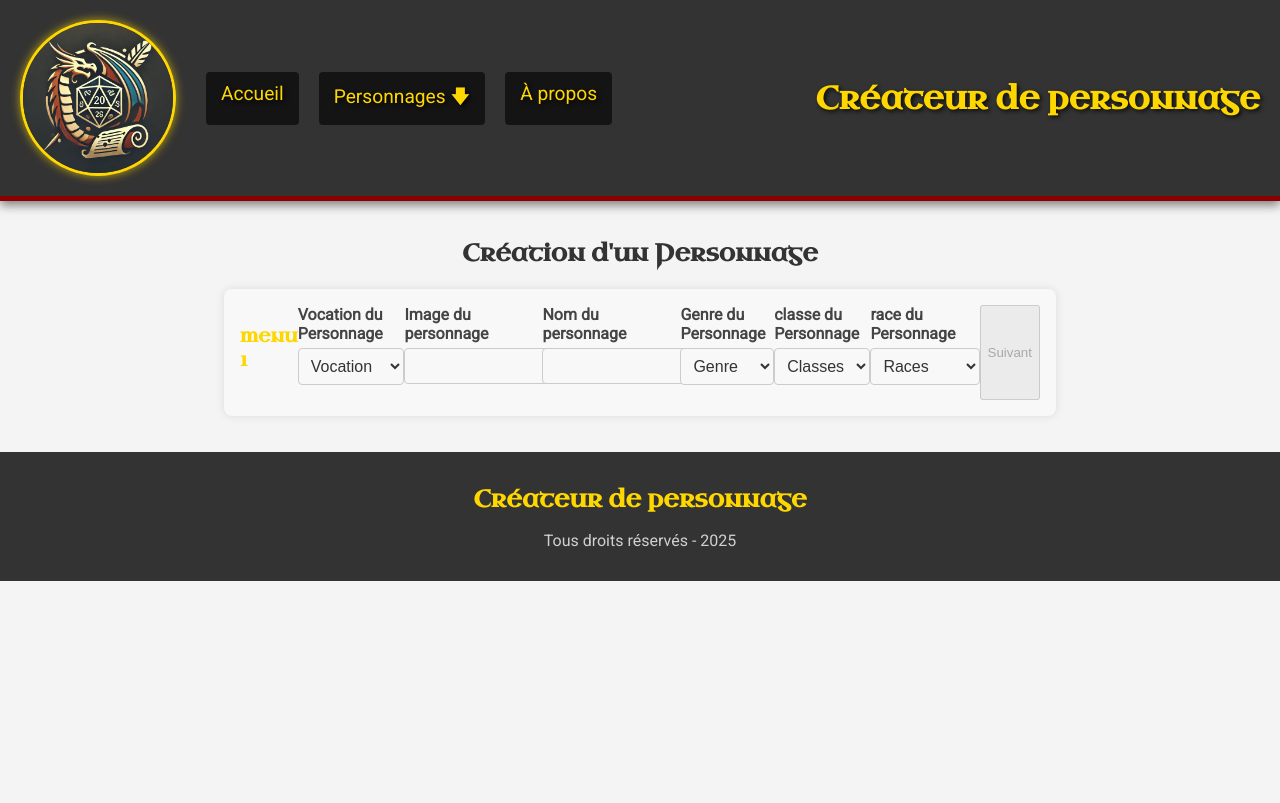
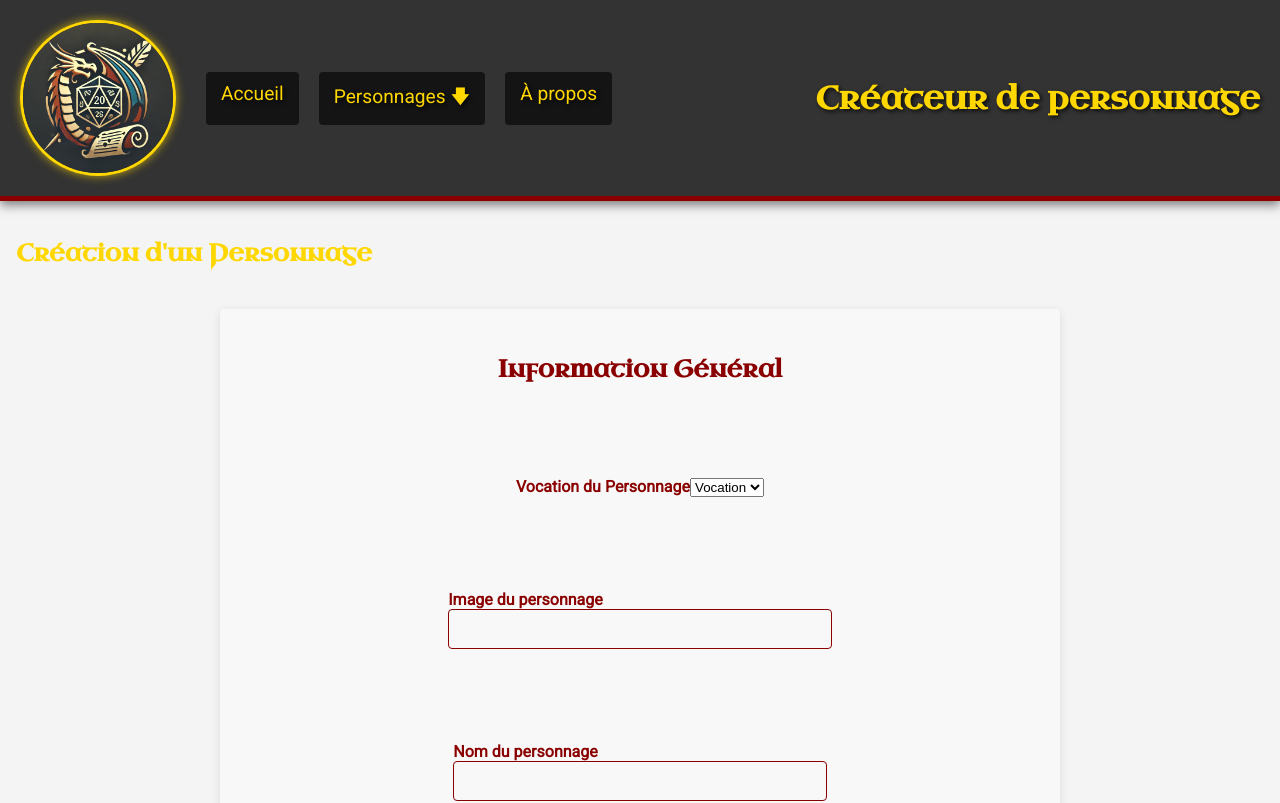
Before and after one commit to sebastien-malo-jean/H25-41F_Library_Frontend, a React (Vite) app: page /characters/create in a window 1280 px wide. Shown: the top 803 px of the page. Built offline with nearby package versions, Linux system fonts and the light colour scheme.

Commit message:
refactorisation : amélioration des styles et de la structure du formulaire de création de personnage pour une meilleure lisibilité et réactivité

```diff
--- a/src/components/FormAddCharacter/FormAddCharacter.css
+++ b/src/components/FormAddCharacter/FormAddCharacter.css
@@ -1,99 +1,173 @@
-h2 {
-    text-align: center;
-    color: #333;
+/* FormAddCharacter.css */
+
+/* Section générale du formulaire */
+
+.formAddCharacter {
+    display: flex;
+    flex-direction: column;
+    align-items: center;
 }
 
-form {
+.formAddCharacter__section {
+    flex-direction: column;
+    margin-top: var(--spacing-4);
+    padding: var(--spacing-4);
+    background-color: var(--light);
+    border-radius: var(--border-radius);
+    box-shadow: 0 2px 8px rgba(0, 0, 0, 0.1);
     max-width: 800px;
-    margin: 20px auto;
-    padding: 1rem;
-    background: #f8f8f8;
-    border-radius: 8px;
-    box-shadow: 0 0 10px rgba(0, 0, 0, 0.1);
-    display: flex;
-    flex-direction: column;
+    min-width: 800px;
+    min-height: 750px;
+    justify-content: space-between;
+    align-items: center;
 }
 
-.input-group {
-    margin-bottom: 15px;
+/* Titre des sections */
+.formAddCharacter__section h3 {
+    font-size: 24px;
+    color: var(--primary);
+    margin-bottom: var(--spacing-3);
 }
 
-.input-group label {
-    display: block;
-    font-weight: bold;
-    margin-bottom: 5px;
-    color: #444;
+.formAddCharacter__select-group {
+    display: flex;
+    gap: var(--spacing-4);
 }
 
-.input-group input,
-.input-group select,
-.input-group textarea {
-    width: 100%;
-    padding: 8px;
-    border: 1px solid #ccc;
-    border-radius: 4px;
+/* Groupes d'input */
+.formAddCharacter__input-group {
+    margin-bottom: var(--spacing-3);
+}
+
+/* Labels des inputs */
+.formAddCharacter__input-group label {
+    font-size: 16px;
+    font-weight: bold;
+    color: var(--primary);
+}
+
+.formAddCharacter__textarea {
+    min-width: 100%;
+}
+
+/* Champs de saisie */
+.formAddCharacter__input-group input {
+    padding: var(--spacing-2);
+    border: 1px solid var(--primary);
+    border-radius: var(--border-radius);
+    font-size: 16px;
+    background-color: var(--light);
+    color: var(--dark);
+    box-sizing: border-box;
+    min-width: 100%;
+}
+
+/* Boutons */
+.formAddCharacter__button-group {
+    display: flex;
+    min-width: 100%;
+    justify-content: space-between;
+    margin-top: var(--spacing-4);
+}
+
+.formAddCharacter__button-group>button:only-child {
+    margin-left: auto;
+}
+
+.formAddCharacter__button-group button,
+.formAddCharacter__button-group input[type="submit"] {
+    padding: var(--spacing-2) var(--spacing-3);
+    border-radius: var(--border-radius);
+    font-weight: bold;
+    cursor: pointer;
+}
+
+.formAddCharacter__button-group button {
+    background-color: var(--secondary);
+    color: var(--light);
+    border: none;
+}
+
+.formAddCharacter__button-group button:hover {
+    background-color: var(--secondary-dark);
+}
+
+.formAddCharacter__button-group input[type="submit"] {
+    background-color: var(--primary);
+    color: var(--light);
+    border: none;
     font-size: 16px;
 }
 
-.input-group h3 {
-    margin-top: 20px;
-    color: #222;
-    border-bottom: 2px solid #ddd;
-    padding-bottom: 5px;
+.formAddCharacter__button-group input[type="submit"]:disabled,
+.formAddCharacter__button-group button[type="button"]:disabled {
+    background-color: var(--dark);
+    cursor: not-allowed;
 }
 
-.input-group button {
-    margin-top: 5px;
-    padding: 6px 12px;
-    background: #007bff;
-    color: white;
-    border: none;
-    border-radius: 4px;
-    cursor: pointer;
-    transition: background 0.3s;
+.formAddCharacter__button-group input[type="submit"]:not(:disabled):hover {
+    background-color: var(--primary-dark);
 }
 
-.input-group button:hover {
-    background: #0056b3;
+/* Statistiques de personnage */
+.formAddCharacter__stats {
+    display: flex;
+    align-items: center;
+    gap: var(--spacing-2);
 }
 
-input[type="submit"] {
-    background: #28a745;
-    color: white;
-    padding: 10px;
-    border: none;
-    border-radius: 4px;
-    font-size: 18px;
-    cursor: pointer;
-    transition: background 0.3s;
+.formAddCharacter__stats label {
+    font-size: 16px;
+    color: var(--primary);
+    margin-right: var(--spacing-2);
 }
 
-input[type="submit"]:hover {
-    background: #218838;
+.formAddCharacter__stats button {
+    padding: var(--spacing-1) var(--spacing-2);
+    background-color: var(--primary);
+    color: var(--light);
+    border: none;
+    border-radius: var(--border-radius);
+    cursor: pointer;
 }
 
-.stats {
-    display: flex;
-    gap: 1rem;
+.formAddCharacter__stats button:hover {
+    background-color: var(--primary-dark);
 }
 
-.row-group {
-    display: flex;
-    justify-content: space-between;
+/* Point de vie */
+h4 {
+    font-size: 18px;
+    font-weight: bold;
+    color: var(--primary);
+    margin-top: var(--spacing-4);
 }
 
-.button-group {
-    display: flex;
-    justify-content: space-around;
+h4+.formAddCharacter__input-group {
+    margin-top: var(--spacing-2);
+}
+
+/* Responsivité */
+@media (max-width: 800px) {
+    .formAddCharacter__section {
+        min-width: 100%;
+        padding: var(--spacing-2);
+    }
 }
 
 @media (max-width: 600px) {
-    main {
-        padding: 15px;
+
+    .formAddCharacter__input-group input {
+        padding: var(--spacing-1);
     }
 
-    .input-group input,
-    .input-group select {
-        font-size: 14px;
+    .formAddCharacter__button-group {
+        flex-direction: column;
+    }
+
+    .formAddCharacter__button-group button,
+    .formAddCharacter__button-group input[type="submit"] {
+        width: 100%;
+        margin-top: var(--spacing-2);
     }
 }
--- a/src/components/FormAddCharacter/FormAddCharacter.jsx
+++ b/src/components/FormAddCharacter/FormAddCharacter.jsx
@@ -4,8 +4,10 @@ import characterClass from "../../assets/data/characterClass";
 import characterRace from "../../assets/data/characterRace";
 import characterAlignment from "../../assets/data/characterAlignment";
 import characterStatistics from "../../assets/data/characterStats";
+import { useNavigate } from "react-router-dom";
 
 function FormAddCharacter() {
+  const navigate = useNavigate();
   const [name, setName] = useState("");
   const [dataCharacter, setDataCharacter] = useState({
     charVoc: "",
@@ -86,8 +88,8 @@ function FormAddCharacter() {
     }));
   };
 
-  const handleSelectChange = (e) => {
-    const { name, value } = e.target;
+  const handleChangement = (e) => {
+    const { name, value } = e.currentTarget;
 
     setDataCharacter((prevData) => {
       const keys = name.split(".");
@@ -157,22 +159,64 @@ function FormAddCharacter() {
     }));
   }
 
+  const onSubmitCharacterForm = async (event) => {
+    event.preventDefault();
+
+    const characterData = {
+      name: dataCharacter.name,
+      level: dataCharacter.level,
+      exp: dataCharacter.exp,
+      hitPoints: dataCharacter.hitPoints,
+      statistics: dataCharacter.statistics,
+      // Vérifiez que vous envoyez toutes les données nécessaires
+    };
+
+    try {
+      const response = await fetch(
+        "https://h25-41f-library.onrender.com/characters",
+        {
+          method: "POST",
+          headers: {
+            "Content-Type": "application/json",
+          },
+          body: JSON.stringify(characterData),
+        }
+      );
+
+      if (!response.ok) {
+        throw new Error(`HTTP error! status: ${response.status}`);
+      }
+
+      // Traitez la réponse si la requête réussit
+    } catch (error) {
+      console.error("Erreur lors de la création du personnage:", error);
+    }
+  };
+
   return (
-    <main>
+    <main className="formAddCharacter__main">
       <h2>Création d'un Personnage</h2>
-      <form action="" className="formAddCharacter">
+      <form
+        action=""
+        className="formAddCharacter"
+        onSubmit={onSubmitCharacterForm}
+      >
         <section
           className="formAddCharacter__section"
           style={{ display: currentSection === 1 ? "flex" : "none" }}
         >
-          <h3>menu 1</h3>
-          <div className="input-group">
-            <label htmlFor="charVoc">Vocation du Personnage</label>
+          <h3 className="formAddCharacter__title">Information Général</h3>
+
+          <div className="formAddCharacter__input-group">
+            <label htmlFor="charVoc" className="formAddCharacter__label">
+              Vocation du Personnage
+            </label>
             <select
               name="charVoc"
               id="charVoc"
+              className="formAddCharacter__select"
               value={dataCharacter.charVoc}
-              onChange={handleSelectChange}
+              onChange={handleChangement}
             >
               <option value="">Vocation</option>
               <option value="pnj">PNJ</option>
@@ -180,34 +224,49 @@ function FormAddCharacter() {
               <option value="monster">Monstre</option>
             </select>
           </div>
-          <div className="input-group">
-            <label htmlFor="characterThumbnail">Image du personnage</label>
+
+          <div className="formAddCharacter__input-group">
+            <label
+              htmlFor="characterThumbnail"
+              className="formAddCharacter__label"
+            >
+              Image du personnage
+            </label>
             <input
               type="text"
               name="characterThumbnail"
               id="characterThumbnail"
+              className="formAddCharacter__input"
               readOnly
               value={dataCharacter.characterThumbnail}
             />
           </div>
-          <div className="input-group">
-            <label htmlFor="name">Nom du personnage</label>
+
+          <div className="formAddCharacter__input-group">
+            <label htmlFor="name" className="formAddCharacter__label">
+              Nom du personnage
+            </label>
             <input
               type="text"
               name="name"
               id="name"
+              className="formAddCharacter__input"
               value={name}
               onChange={handleNameChange}
             />
           </div>
-          <section className="row-group">
-            <div className="input-group">
-              <label htmlFor="gender">Genre du Personnage</label>
+
+          <section className="formAddCharacter__row-group row">
+            <div className="formAddCharacter__input-group col">
+              <label htmlFor="gender" className="formAddCharacter__label">
+                Genre du Personnage
+              </label>
               <select
                 name="gender"
                 id="gender"
+                className="formAddCharacter__select"
                 value={dataCharacter.gender}
-                onChange={handleSelectChange}
+                onChange={handleChangement}
               >
                 <option value="">Genre</option>
                 <option value="man">Homme</option>
@@ -215,13 +274,17 @@ function FormAddCharacter() {
                 <option value="uknown">Inconnu</option>
               </select>
             </div>
-            <div className="input-group">
-              <label htmlFor="class">classe du Personnage</label>
+
+            <div className="formAddCharacter__input-group col">
+              <label htmlFor="class" className="formAddCharacter__label">
+                Classe du Personnage
+              </label>
               <select
                 name="class"
                 id="class"
+                className="formAddCharacter__select"
                 value={dataCharacter.class}
-                onChange={handleSelectChange}
+                onChange={handleChangement}
               >
                 <option value="">Classes</option>
                 {Object.values(characterClass).map((value, index) => (
@@ -231,13 +294,17 @@ function FormAddCharacter() {
                 ))}
               </select>
             </div>
-            <div className="input-group">
-              <label htmlFor="race">race du Personnage</label>
+
+            <div className="formAddCharacter__input-group col">
+              <label htmlFor="race" className="formAddCharacter__label">
+                Race du Personnage
+              </label>
               <select
                 name="race"
                 id="race"
+                className="formAddCharacter__select"
                 value={dataCharacter.race}
-                onChange={handleSelectChange}
+                onChange={handleChangement}
               >
                 <option value="">Races</option>
                 {Object.values(characterRace).map((value, index) => (
@@ -248,9 +315,11 @@ function FormAddCharacter() {
               </select>
             </div>
           </section>
-          <div className="button-group">
+
+          <div className="formAddCharacter__button-group">
             <button
               type="button"
+              className="formAddCharacter__button"
               onClick={() => setCurrentSection((prev) => Math.min(prev + 1, 3))}
               disabled={isNextButtonDisabled()}
             >
@@ -258,18 +327,27 @@ function FormAddCharacter() {
             </button>
           </div>
         </section>
+
         <section
           className="formAddCharacter__section"
           style={{ display: currentSection === 2 ? "flex" : "none" }}
         >
-          <h3>"Background"</h3>
-          <div className="input-group">
-            <label htmlFor="alignment.ethic">Alignement du Personnage</label>
+          <h3 className="formAddCharacter__title">Background</h3>
+
+          <div className="formAddCharacter__input-group">
+            <label
+              htmlFor="alignment.ethic"
+              className="formAddCharacter__label"
+            >
+              Alignement du Personnage
+            </label>
+            <div className="formAddCharacter__select-group">
               <select
                 name="alignment.ethic"
                 id="alignment.ethic"
+                className="formAddCharacter__select"
                 value={dataCharacter.alignment.ethic}
-              onChange={handleSelectChange}
+                onChange={handleChangement}
               >
                 <option value="">Étique</option>
                 {characterAlignment.ethic.map((value, index) => (
@@ -281,8 +359,9 @@ function FormAddCharacter() {
               <select
                 name="alignment.moral"
                 id="alignment.moral"
+                className="formAddCharacter__select"
                 value={dataCharacter.alignment.moral}
-              onChange={handleSelectChange}
+                onChange={handleChangement}
               >
                 <option value="">Morale</option>
                 {characterAlignment.moral.map((value, index) => (
@@ -292,67 +371,95 @@ function FormAddCharacter() {
                 ))}
               </select>
             </div>
-          <div className="input-group">
-            <label htmlFor="description">Description</label>
+          </div>
+
+          <div className="formAddCharacter__input-group col">
+            <label htmlFor="description" className="formAddCharacter__label">
+              Description
+            </label>
             <textarea
               name="description"
               id="description"
+              className="formAddCharacter__textarea"
               value={dataCharacter.description}
-              onChange={handleSelectChange}
+              onChange={handleChangement}
             ></textarea>
           </div>
-          <div className="input-group">
-            <h4>Trait</h4>
-            <div className="input-group">
-              <label htmlFor="personalityTraits">Trait de personalité</label>
+
+          <div className="formAddCharacter__input-group">
+            <h4 className="formAddCharacter__subtitle">Trait</h4>
+
+            <div className="formAddCharacter__input-group col">
+              <label
+                htmlFor="personalityTraits"
+                className="formAddCharacter__label"
+              >
+                Trait de personnalité
+              </label>
               <input
                 type="text"
                 name="traits.personalityTraits"
                 id="personalityTraits"
-                onChange={handleSelectChange}
+                className="formAddCharacter__input"
+                onChange={handleChangement}
                 value={dataCharacter.traits.personalityTraits}
               />
             </div>
-            <div className="input-group">
-              <label htmlFor="ideals">Idéaux</label>
+
+            <div className="formAddCharacter__input-group col">
+              <label htmlFor="ideals" className="formAddCharacter__label">
+                Idéaux
+              </label>
               <input
                 type="text"
                 name="traits.ideals"
                 id="ideals"
-                onChange={handleSelectChange}
+                className="formAddCharacter__input"
+                onChange={handleChangement}
                 value={dataCharacter.traits.ideals}
               />
             </div>
-            <div className="input-group">
-              <label htmlFor="bonds">Liens</label>
+
+            <div className="formAddCharacter__input-group col">
+              <label htmlFor="bonds" className="formAddCharacter__label">
+                Liens
+              </label>
               <input
                 type="text"
                 name="traits.bonds"
                 id="bonds"
-                onChange={handleSelectChange}
+                className="formAddCharacter__input"
+                onChange={handleChangement}
                 value={dataCharacter.traits.bonds}
               />
             </div>
-            <div className="input-group">
-              <label htmlFor="flaws">Défauts</label>
+
+            <div className="formAddCharacter__input-group col">
+              <label htmlFor="flaws" className="formAddCharacter__label">
+                Défauts
+              </label>
               <input
                 type="text"
                 name="traits.flaws"
                 id="flaws"
-                onChange={handleSelectChange}
+                className="formAddCharacter__input"
+                onChange={handleChangement}
                 value={dataCharacter.traits.flaws}
               />
             </div>
           </div>
-          <div className="button-group">
+
+          <div className="formAddCharacter__button-group">
             <button
               type="button"
+              className="formAddCharacter__button"
               onClick={() => setCurrentSection((prev) => Math.max(prev - 1, 1))}
             >
               Précédent
             </button>
             <button
               type="button"
+              className="formAddCharacter__button"
               onClick={() => setCurrentSection((prev) => Math.min(prev + 1, 3))}
               disabled={isNextButtonDisabled()}
             >
@@ -360,83 +467,114 @@ function FormAddCharacter() {
             </button>
           </div>
         </section>
+
         <section
           className="formAddCharacter__section"
           style={{ display: currentSection === 3 ? "flex" : "none" }}
         >
-          <h3>Autres</h3>
-          <div className="input-group" hidden>
-            <div className="input-group">
-              <label htmlFor="exp">Expérience</label>
+          <h3 className="formAddCharacter__title">Autres</h3>
+
+          <div className="formAddCharacter__input-group" hidden>
+            <div className="formAddCharacter__input-group">
+              <label htmlFor="exp" className="formAddCharacter__label">
+                Expérience
+              </label>
               <input
                 type="number"
                 name="exp"
                 id="exp"
+                className="formAddCharacter__input"
                 value={dataCharacter.exp}
                 readOnly
               />
             </div>
-            <div className="input-group">
-              <label htmlFor="level">Niveau</label>
+            <div className="formAddCharacter__input-group">
+              <label htmlFor="level" className="formAddCharacter__label">
+                Niveau
+              </label>
               <input
                 type="number"
                 name="level"
                 id="level"
+                className="formAddCharacter__input"
                 value={dataCharacter.level}
                 readOnly
               />
             </div>
           </div>
-          <div className="input-group"></div>
-          <h4>point de vie</h4>
-          <div className="input-group">
-            <label htmlFor="totalHp">Point de vie total</label>
+
+          <div className="formAddCharacter__input-group"></div>
+
+          <h4 className="formAddCharacter__subtitle">Point de vie</h4>
+          <div className="formAddCharacter__input-group">
+            <label htmlFor="totalHp" className="formAddCharacter__label">
+              Point de vie total
+            </label>
             <input
               type="number"
               name="hitPoints.totalHp"
               id="totalHp"
+              className="formAddCharacter__input"
               value={dataCharacter.hitPoints.totalHp}
               onChange={handleTotalHpChange} // Appel de la fonction pour mettre à jour totalHp
               readOnly
             />
           </div>
-          <div className="input-group" hidden>
-            <label htmlFor="currentHp">Points de vie actuel</label>
+
+          <div className="formAddCharacter__input-group" hidden>
+            <label htmlFor="currentHp" className="formAddCharacter__label">
+              Points de vie actuel
+            </label>
             <input
               type="number"
               name="hitPoints.currentHp"
               id="currentHp"
+              className="formAddCharacter__input"
               value={dataCharacter.hitPoints.currentHp}
               readOnly
             />
           </div>
-          <div className="input-group">
-            <h4>Statistiques</h4>
+
+          <div className="formAddCharacter__input-group">
+            <h4 className="formAddCharacter__subtitle">Statistiques</h4>
             {characterStatistics.map((stat) => (
-              <div className="input-group stats" key={stat}>
-                <label htmlFor={stat}>{stat}</label>
+              <div
+                className="formAddCharacter__input-group formAddCharacter__stats"
+                key={stat}
+              >
+                <label htmlFor={stat} className="formAddCharacter__label">
+                  {stat}
+                </label>
                 <input
                   type="number"
-                  name={`datacharacter.statistics.${stat}`}
+                  name={`dataCharacter.statistics.${stat}`}
                   id={stat}
+                  className="formAddCharacter__input"
                   value={dataCharacter.statistics[stat]}
                   readOnly
                 />
-                <button type="button" onClick={() => rollDices(stat)}>
+                <button
+                  type="button"
+                  className="formAddCharacter__button"
+                  onClick={() => rollDices(stat)}
+                >
                   dé
                 </button>
               </div>
             ))}
           </div>
-          <div className="button-group">
+
+          <div className="formAddCharacter__button-group">
             <button
               type="button"
+              className="formAddCharacter__button"
               onClick={() => setCurrentSection((prev) => Math.max(prev - 1, 1))}
             >
               Précédent
             </button>
             <input
               type="submit"
+              className="formAddCharacter__submit"
               value="Création de Personnage"
               disabled={isNextButtonDisabled()}
             />
```
Lines whose indentation alone changed are shown as unchanged.
